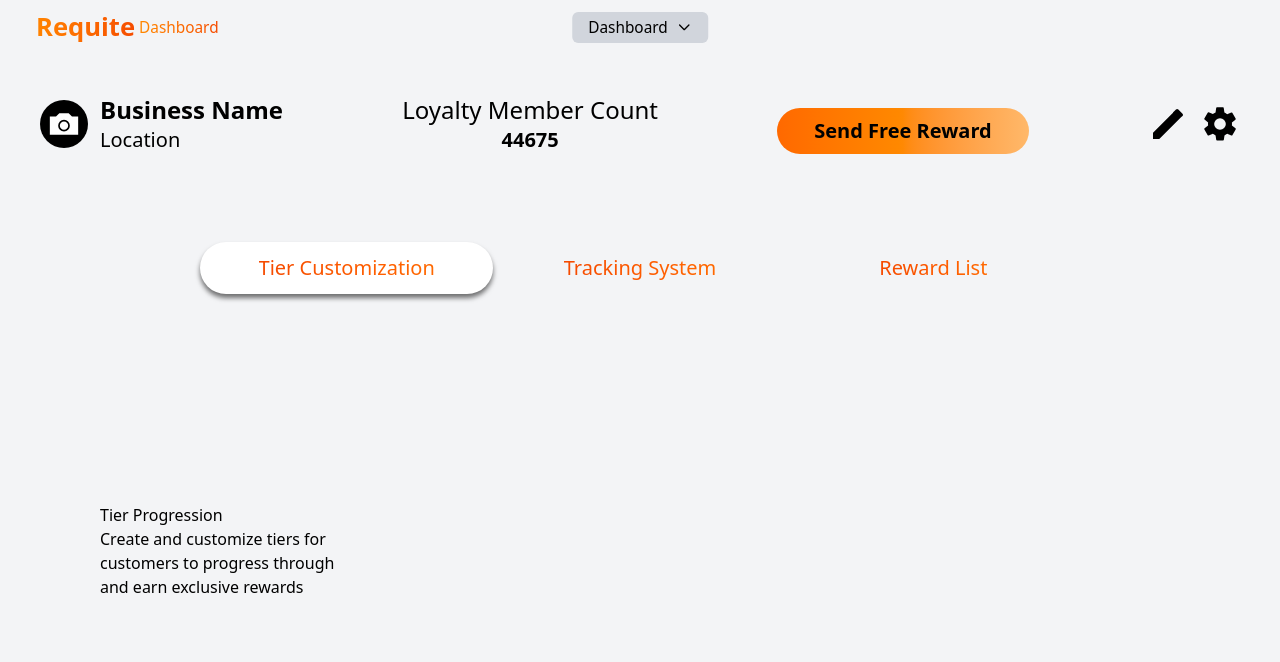
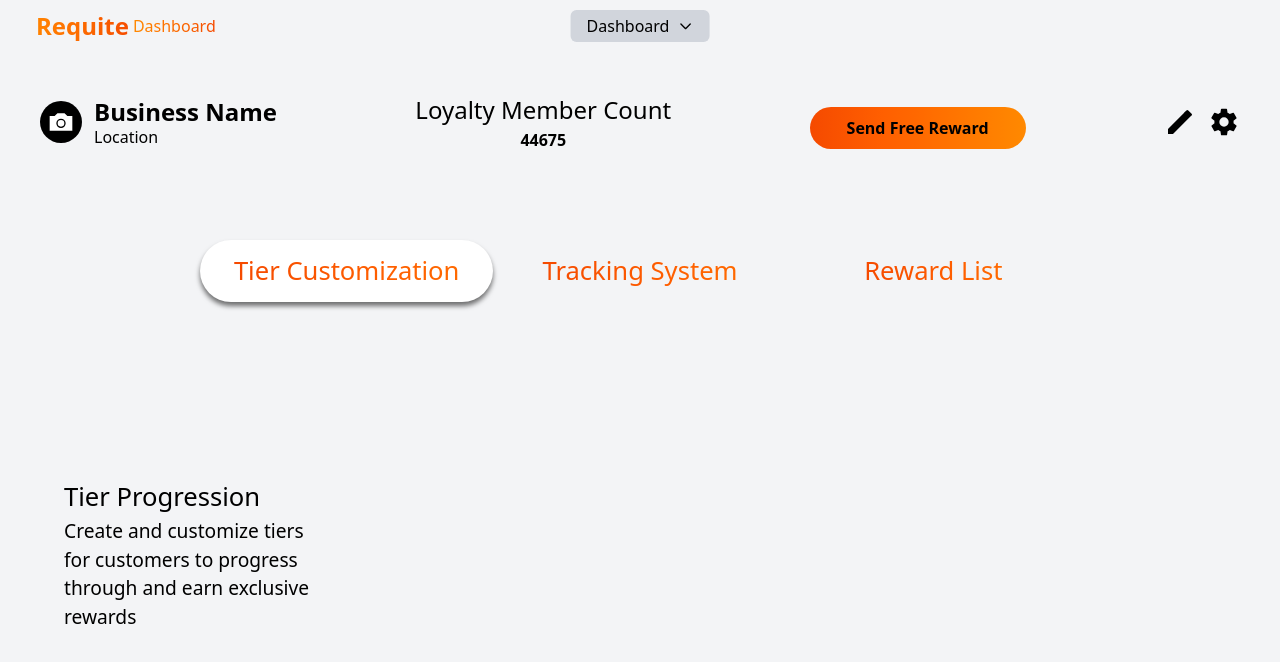
Before and after one commit to bryyc3/Requite-Web, a Next.js app: page /dashboard/tier-customization in a window 1280 px wide. Shown: the top 662 px of the page. Built offline with nearby package versions, Linux system fonts and the light colour scheme.

Commit message:
db font resizing

```diff
--- a/app/(dashboard)/dashboard/components/DashNavigation.tsx
+++ b/app/(dashboard)/dashboard/components/DashNavigation.tsx
@@ -26,7 +26,7 @@ export default function DashboardTabs() {
           style={{transform: `translateX(${activeTab * 100}%)`}}/>
         <div className="grid grid-cols-3 relative z-10">
           {tabs.map((tab, index) => (
-            <Link key={tab.tabName} href={tab.route} className="flex justify-center items-center py-3 px-6 text-xl font-medium">
+            <Link key={tab.tabName} href={tab.route} className="flex justify-center items-center py-3 px-6 text-[2cqi] font-medium">
               <span className={clsx("bg-gradient-to-r from-orange-600 to-orange-500 bg-clip-text text-transparent transition-opacity duration-300")}>
                 {tab.tabName}
               </span>
--- a/app/(dashboard)/dashboard/components/DashOverview.jsx
+++ b/app/(dashboard)/dashboard/components/DashOverview.jsx
@@ -1,35 +1,35 @@
 export default function DashOverview() {
     return(
-        <div className="flex justify-between w-full p-10 items-center">
+        <div className="flex justify-between w-full p-10 items-center container-type-inline-size">
             <div className="flex gap-3 items-center justify-center">
-                <div className="w-12 h-12 rounded-full bg-black flex items-center justify-center">
-                    <svg xmlns="http://www.w3.org/2000/svg" className="w-10 h-10" fill="white" viewBox="0 0 24 24" stroke="currentColor">
+                <div className="w-[clamp(30px,4cqi,42px)] h-[clamp(30px,4cqi,42px)] rounded-full bg-black flex items-center justify-center">
+                    <svg xmlns="http://www.w3.org/2000/svg" className="w-[clamp(20px,3cqi,32px)] h-[clamp(20px,3cqi,32px)]" fill="white" viewBox="0 0 24 24" stroke="currentColor">
                         <path d="M3 7h4l2-2h6l2 2h4v12H3V7z" />
                         <circle cx="12" cy="13" r="3" />
                     </svg>
                 </div>
                 <div className="leading-tight">
-                    <h1 className="font-bold text-2xl">Business Name</h1>
-                    <h2 className="font-light text-xl">Location</h2>
+                    <h1 className="font-bold text-[clamp(1rem,2cqi,1.5rem)]">Business Name</h1>
+                    <h2 className="font-light text-[clamp(.5rem,1.5cqi,1rem)]">Location</h2>
                 </div>
             </div>
             <div className="text-center">
-                <h1 className="font-light text-2xl">Loyalty Member Count</h1>
-                <h2 className="font-bold text-xl">44675</h2>
+                <h1 className="font-light text-[clamp(1rem,2cqi,1.5rem)]">Loyalty Member Count</h1>
+                <h2 className="font-bold text-[clamp(.5rem,1.5cqi,1rem)]">44675</h2>
             </div>
             <div className="mt-[1cqi]">
             <div className="relative inline-flex p-[5px] rounded-full group">
-                <div className="absolute inset-0 rounded-full bg-gradient-to-r from-orange-500 via-orange-400 to-orange-300" />
-                    <button href="/dashboard" className="cursor-pointer relative z-[2] px-8 py-1 text-black font-semibold rounded-full text-xl">
+                <div className="absolute inset-0 rounded-full bg-gradient-to-r from-orange-600 via-orange-500 to-orange-400" />
+                    <button href="/dashboard" className="cursor-pointer relative z-[2] px-8 py-1 text-black font-semibold rounded-full text-[clamp(.5rem,1.5cqi,1rem)]">
                         Send Free Reward
                     </button>
                 </div>
             </div>
             <div className="flex gap-3">
-                <svg xmlns="http://www.w3.org/2000/svg" viewBox="0 0 24 24" fill="currentColor" className="w-[40px] h-[40px]">
+                <svg xmlns="http://www.w3.org/2000/svg" viewBox="0 0 24 24" fill="currentColor" className="w-[clamp(20px,3cqi,32px)] h-[clamp(20px,3cqi,32px)]">
                     <path d="M3 17.25V21h3.75L19.81 7.94l-3.75-3.75L3 17.25zm17.71-10.04a1.003 1.003 0 0 0 0-1.42l-2.5-2.5a1.003 1.003 0 0 0-1.42 0l-1.83 1.83 3.75 3.75 1.99-1.66z"/>
                 </svg>
-                 <svg xmlns="http://www.w3.org/2000/svg" viewBox="0 0 24 24" fill="currentColor" className="w-[40px] h-[40px]">
+                 <svg xmlns="http://www.w3.org/2000/svg" viewBox="0 0 24 24" fill="currentColor" className="w-[clamp(20px,3cqi,32px)] h-[clamp(20px,3cqi,32px)]">
                     <path d="M19.14,12.94a7.43,7.43,0,0,0,.05-.94,7.43,7.43,0,0,0-.05-.94l2.11-1.65a.5.5,0,0,0,.12-.64l-2-3.46a.5.5,0,0,0-.6-.22l-2.49,1a7.28,7.28,0,0,0-1.63-.94l-.38-2.65A.5.5,0,0,0,13.8,2H10.2a.5.5,0,0,0-.49.42L9.33,5.07a7.28,7.28,0,0,0-1.63.94l-2.49-1a.5.5,0,0,0-.6.22l-2,3.46a.5.5,0,0,0,.12.64L4.86,11.06a7.43,7.43,0,0,0-.05.94,7.43,7.43,0,0,0,.05.94L2.75,14.59a.5.5,0,0,0-.12.64l2,3.46a.5.5,0,0,0,.6.22l2.49-1a7.28,7.28,0,0,0,1.63.94l.38,2.65a.5.5,0,0,0,.49.42h3.6a.5.5,0,0,0,.49-.42l.38-2.65a7.28,7.28,0,0,0,1.63-.94l2.49,1a.5.5,0,0,0,.6-.22l2-3.46a.5.5,0,0,0-.12-.64ZM12,15.5A3.5,3.5,0,1,1,15.5,12,3.5,3.5,0,0,1,12,15.5Z"/>
                 </svg>
             </div>
--- a/app/(dashboard)/dashboard/components/ViewDropdown.jsx
+++ b/app/(dashboard)/dashboard/components/ViewDropdown.jsx
@@ -19,7 +19,7 @@ export default function ViewDropdown() {
 
   return (
     <div ref={ref} className="absolute left-1/2 -translate-x-1/2 md:block">
-      <button onClick={() => setOpen(!open)} className="inline-flex items-center justify-center text-[1.2cqi] px-4 py-1 bg-gray-300 text-black rounded-md font-extralight">
+      <button onClick={() => setOpen(!open)} className="inline-flex items-center justify-center text-[clamp(1rem,1cqi,1rem)] px-4 py-1 bg-gray-300 text-black rounded-md font-extralight">
         Dashboard
         <svg className={`w-4 h-4 ml-2 transition-transform duration-200 ${open ? "rotate-180" : "rotate-0"}`} fill="none" stroke="currentColor" viewBox="0 0 24 24">
           <path strokeLinecap="round" strokeLinejoin="round" strokeWidth="2" d="M19 9l-7 7-7-7" />
@@ -30,7 +30,7 @@ export default function ViewDropdown() {
         className={`absolute right-0 mt-2 w-48 bg-white rounded-md shadow-lg transition-all duration-200 ${
           open ? "opacity-100 scale-100" : "opacity-0 scale-95 pointer-events-none"
         }`}>
-        <a className="block text-[1.2cqi] px-4 py-2 hover:bg-gray-100">Preview</a>
+        <a className="block text-[clamp(1rem,1cqi,1.5rem)] px-4 py-2 hover:bg-gray-100">Preview</a>
       </div>
     </div>
   );
--- a/app/(dashboard)/dashboard/tier-customization/page.tsx
+++ b/app/(dashboard)/dashboard/tier-customization/page.tsx
@@ -1,11 +1,11 @@
 export default function TierCustomization(){
     return(
-        <div className="flex-1 flex items-center justify-between p-25">
+        <div className="flex-1 flex items-center justify-between p-[5cqi]">
             <div className="w-[20vw]">
                 <div>
-                    <h1>Tier Progression</h1>
+                    <h1 className="text-[2cqi]">Tier Progression</h1>
                 </div>
-                <p>Create and customize tiers for customers to progress through and earn exclusive rewards</p>
+                <p className="text-[1.5cqi]">Create and customize tiers for customers to progress through and earn exclusive rewards</p>
             </div>
         </div>
     )
--- a/app/(dashboard)/layout.tsx
+++ b/app/(dashboard)/layout.tsx
@@ -12,10 +12,10 @@ export default function DashLayout({
         <div className="flex flex-col min-h-screen">
           <div className="relative flex items-center justify-between px-6 py-2">
             <div className="flex items-center">
-              <Link  href= "/" className="pl-3 pr-1 bg-gradient-to-r from-orange-400 to-orange-600 bg-clip-text text-transparent font-bold text-[2cqi]">
+              <Link  href= "/" className="pl-3 pr-1 bg-gradient-to-r from-orange-400 to-orange-600 bg-clip-text text-transparent font-bold text-[clamp(1rem,2cqi,1.5rem)]">
                   Requite
               </Link>
-              <span className="bg-gradient-to-r from-orange-400 to-orange-600 bg-clip-text font-extralight text-transparent top-0 relative text-[1.2cqi]">Dashboard</span>
+              <span className="bg-gradient-to-r from-orange-400 to-orange-600 bg-clip-text font-extralight text-transparent top-0 relative text-[clamp(1rem,1cqi,1rem)]]">Dashboard</span>
             </div>
               <ViewDropdown />
           </div>
```
Also changed, not shown: 1 other file (tests, documents, lock files or other folders).
